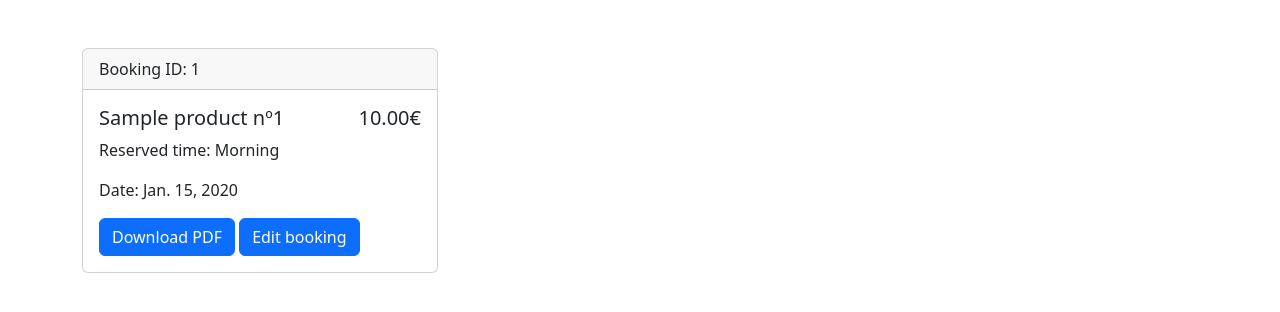
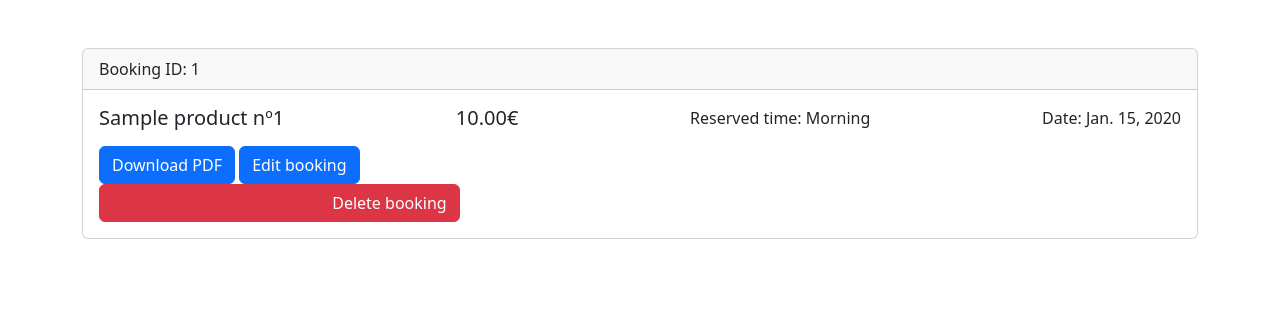
Before and after one commit to TheReported/jhoola, a Django app: a page that uses src/app/back-end/users/templates/users/dashboard.html in a window 1280 px wide. Shown: the part 76-388 px from the top of the page. Run offline with Django 5.2, Linux system fonts and the light colour scheme; a user stored in the database is signed in; tables that the repository leaves empty hold one stand-in row (values such as "Sample post").

Commit message:
fixed bookings url

```diff
--- a/src/app/back-end/booking/urls.py
+++ b/src/app/back-end/booking/urls.py
@@ -4,6 +4,8 @@ from . import views
 
 app_name = 'booking'
 urlpatterns = [
+    path('<username>/book/', views.booking_view, name='client_book'),
     path('<username>/bookings/', views.booking_list, name='booking_list'),
     path('<username>/bookings/<booking_id>/pdf/', views.booking_pdf, name='booking_pdf'),
+
 ]
--- a/src/app/back-end/users/templates/users/dashboard.html
+++ b/src/app/back-end/users/templates/users/dashboard.html
@@ -22,7 +22,7 @@
             <a class="nav-link mx-2" href="{% url 'booking:booking_list' request.user.username %}"><i class="fas fa-plus-circle pe-2"></i>My Bookings</a>
           </li>
           <li class="nav-item">
-            <a class="nav-link mx-2" href="{% url 'users:client_book' request.user.username %}"><i class="fas fa-bell pe-2"></i>Book</a>
+            <a class="nav-link mx-2" href="{% url 'booking:client_book' request.user.username %}"><i class="fas fa-bell pe-2"></i>Book</a>
         </li>
           <li class="nav-item ms-3">
             <a class="btn btn-black btn-rounded" href="{% url 'logout' %}">Log Out</a>
--- a/src/app/back-end/users/templates/users/pages/bookings.html
+++ b/src/app/back-end/users/templates/users/pages/bookings.html
@@ -7,7 +7,7 @@
   {% if bookings %}
   <div class="row">
     {% for booking in bookings %}
-    <div class="col-md-4 mt-5">
+    <div class="col-12 mt-5">
       <div class="card">
         <div class="card-header">
           Booking ID: {{ booking.id }}
@@ -16,12 +16,18 @@
           <div class="booking-info d-flex flex-row justify-content-between">
             <h5 class="card-title">{{ booking.product }} nº{{ booking.product.id }}</h5>
             <h5 class="card-title">{{ booking.price }}€</h5>
+            <p class="card-text">Reserved time: {{ booking.get_duration_display }}</p>
+            <p class="card-text">Date: {{ booking.date }}</p>
           </div>
-          <p class="card-text">Reserved time: {{ booking.get_duration_display }}</p>
-          <p class="card-text">Date: {{ booking.date }}</p>
+
           <div class="user-actions">
-            <a href="{% url "booking:booking_pdf" user.username booking.id %}" class="btn btn-primary">Download PDF</a>
-            <a href="#" class="btn btn-primary">Edit booking</a>
+            <div class="col-8">
+              <a href="{% url "booking:booking_pdf" user.username booking.id %}" class="btn btn-primary">Download PDF</a>
+              <a href="#" class="btn btn-primary">Edit booking</a>
+            </div>
+            <div class="col-4">
+              <a href="#" class="btn btn-danger d-flex justify-content-end">Delete booking</a>
+            </div>
           </div>
         </div>
       </div>
--- a/src/app/back-end/users/urls.py
+++ b/src/app/back-end/users/urls.py
@@ -2,7 +2,6 @@ from django.urls import path
 
 from . import views
 
-from booking.views import booking_view
 
 app_name = 'users'
 urlpatterns = [
@@ -11,6 +10,6 @@ urlpatterns = [
     path('manager/', views.manager_dashboard, name='manager_dashboard'),
     path('manager/users/', views.users_manager_view, name='manager_users'),
     # path('<username>/bookings/', views.client_dashboard, name='client_dashboard'),
-    path('<username>/book/', booking_view, name='client_book'),
+
 
 ]
```
